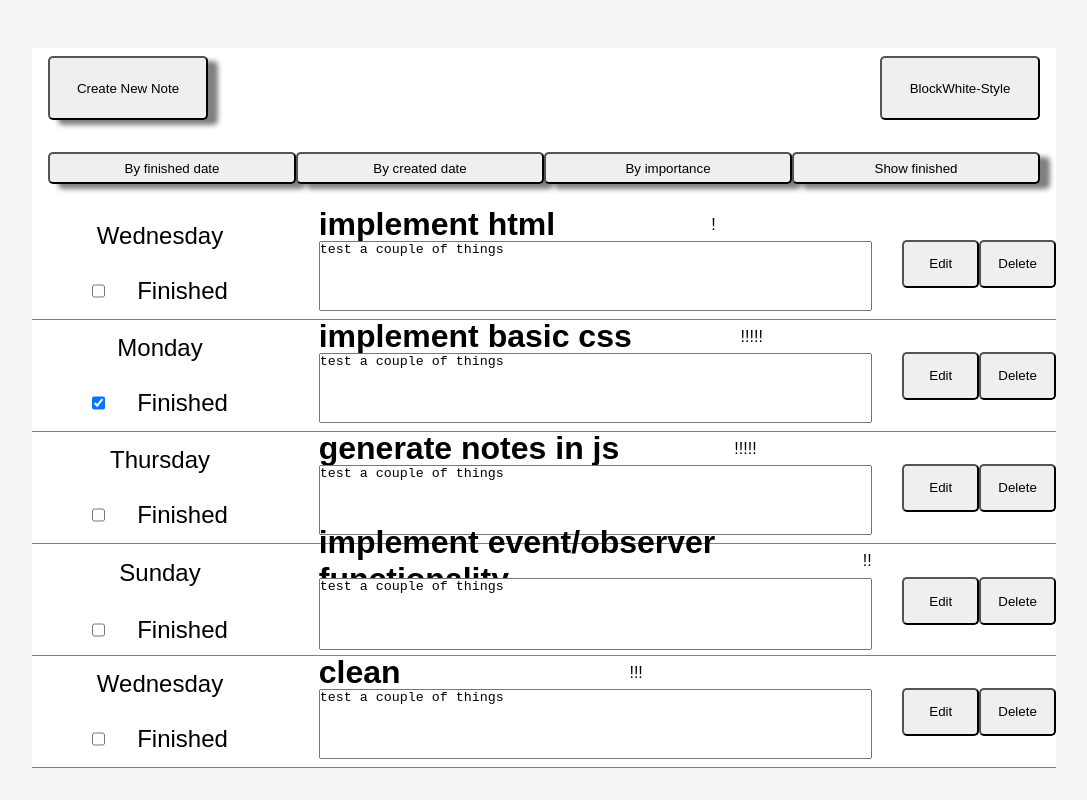
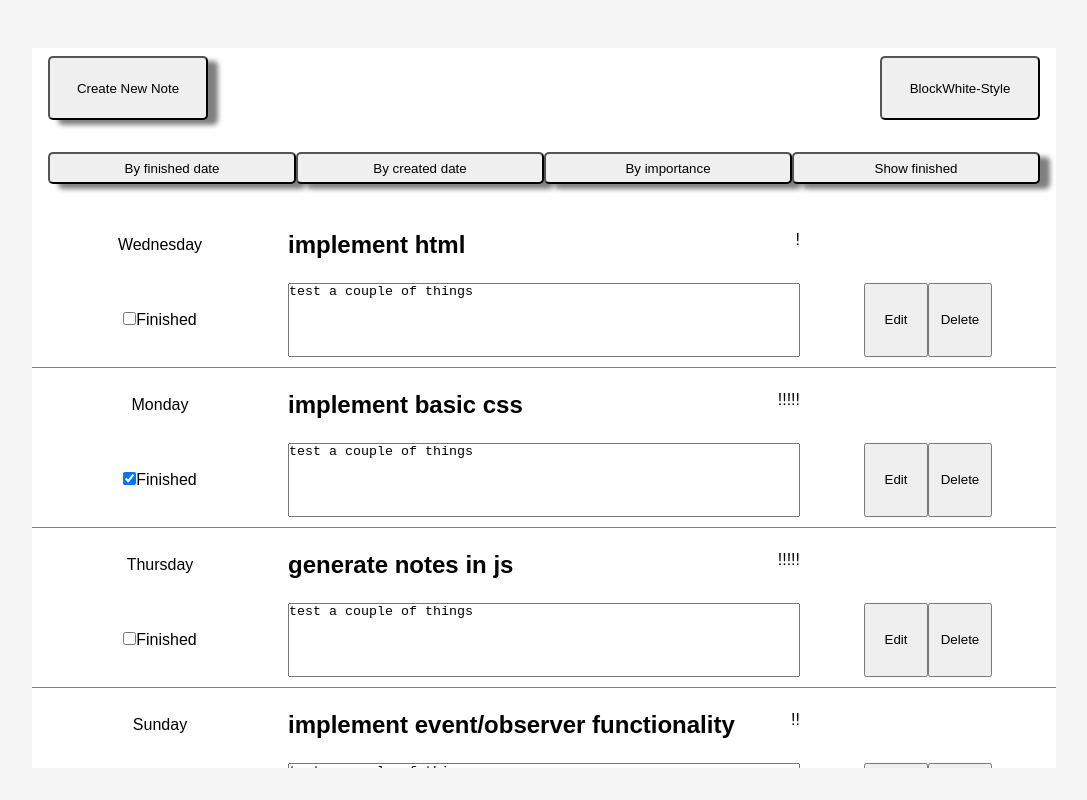
Before and after one commit to amir-ag/cas-fee-project-1, a website: page src/public/index.html in a window 1280 px wide. Shown: the whole page, without its empty margins (96-1183 px from the left). Drawn offline with nearby package versions, Linux system fonts and the light colour scheme.

Commit message:
refactor css

```diff
--- a/src/public/index.html
+++ b/src/public/index.html
@@ -11,7 +11,7 @@
   <header>
     <div class="header-top">
       <button>Create New Note</button>
-      <button>BlockWhite-Style</button>
+      <button id="theme-button">BlockWhite-Style</button>
     </div>
     <div class="header-sort">
       <button>By finished date</button>
@@ -21,7 +21,6 @@
     </div>
   </header>
   <main>
-    <div class="note-container"></div>
   </main>
 </body>
 </html>
--- a/src/public/scripts/index.js
+++ b/src/public/scripts/index.js
@@ -43,6 +43,13 @@ const initialNotes = [
     },
 ]
 
+const themeButton = document.getElementById('theme-button');
+themeButton.addEventListener('click', () => {
+    document.body.classList.toggle('alternative')
+
+})
+
+
 class NoteModel {
     constructor(initialNotes) {
         this.notes = initialNotes;
@@ -72,7 +79,7 @@ class NoteModel {
 
 class NoteView {
     constructor() {
-        this.app = this.getElement('.note-container');
+        this.app = this.getElement('main');
         this.noteList = this.createElement('ul', 'note-list');
         this.app.append(this.noteList);
     }
@@ -124,41 +131,39 @@ class NoteView {
                 const li = this.createElement('li', 'note-item');
                 li.id = note.id;
 
-                const firstNoteModule = this.createElement('div', 'first-note-module');
                 const dueDay = this.createElement('p', 'due-day');
                 dueDay.textContent = note.dueDay;
-                const completeContainer = this.createElement('div', 'checkbox-container');
+
+                const titleContainer = this.createElement('div', 'title-container');
+                const title = this.createElement('h2');
+                title.textContent = note.title;
+                const importance = this.createImportanceSVG(note.importance);
+                titleContainer.append(title, importance);
+
+                const completeContainer = this.createElement('form', 'checkbox-form');
                 const completeCheckBox = this.createElement('input', 'checkbox');
                 completeCheckBox.type = 'checkbox';
-                completeCheckBox.id = 'note';
-                completeCheckBox.htmlFor = 'note';
+                completeCheckBox.id = 'note-checkbox';
                 completeCheckBox.checked = note.complete;
                 const completeCheckBoxLabel = this.createElement('label', 'checkbox-label');
                 completeCheckBoxLabel.textContent = 'Finished';
-                completeContainer.append(completeCheckBox);
-                completeContainer.append(completeCheckBoxLabel);
-                firstNoteModule.append(dueDay, completeContainer);
+                completeCheckBoxLabel.setAttribute('for','note-checkbox');
+                completeContainer.append(completeCheckBox, completeCheckBoxLabel);
 
-                const titleContainer = this.createElement('div', 'title-container');
-                const title = this.createElement('h1');
-                title.textContent = note.title;
-                const importance = this.createImportanceSVG(note.importance);
-
-                const secondNoteModule = this.createElement('div', 'second-note-module');
                 const textContent = this.createElement('textarea', 'textarea');
                 textContent.textContent = note.body;
                 textContent.readOnly = true;
-                titleContainer.append(title, importance);
-                secondNoteModule.append(titleContainer, textContent);
 
-                const thirdNoteModule = this.createElement('div', 'third-note-module');
+                const buttonContainer = this.createElement('div', 'button-container');
                 const editButton = this.createElement('button');
                 editButton.textContent = 'Edit';
+                buttonContainer.append(editButton)
                 const deleteButton = this.createElement('button', 'delete-button');
                 deleteButton.textContent = 'Delete';
-                thirdNoteModule.append(editButton, deleteButton);
+                buttonContainer.append(deleteButton);
 
-                li.append(firstNoteModule, secondNoteModule, thirdNoteModule);
+
+                li.append(dueDay, titleContainer, completeContainer, textContent, buttonContainer);
                 this.noteList.append(li);
             });
         }
--- a/src/public/styles/index.css
+++ b/src/public/styles/index.css
@@ -4,17 +4,28 @@
     padding: 0;
 }
 
+:root {
+    --outer-background: #f5f5f5;
+    --background: white;
+}
+
+.alternative {
+    --outer-background: black;
+    --background: grey;
+}
+
 html {
     height: 100vh;
-    background-color: #f5f5f5;
+    background-color: var(--outer-background);
     font-family: Gill Sans Extrabold, sans-serif;
 }
 
 body {
     width: 80vw;
+    max-width: 1500px;
     height: 90vh;
     margin-top: 3rem;
-    background-color: white;
+    background-color: var(--background);
 }
 
 .header-top {
@@ -62,89 +73,72 @@ body {
     margin-left: 1rem;
 }
 
+main {
+    height: 70vh;
+}
+
 .note-list {
-    max-height: 70vh;
-    display: flex;
-    flex-wrap: wrap;
-    padding: 0;
+    height: 100%;
+    overflow-y: scroll;
 }
 
 .note-item {
-    display: flex;
-    flex-wrap: wrap;
-    width: 100%;
-    max-height: 14vh;
-    min-height: 14vh;
+    height: 20vh;
     border-bottom: 1px solid gray;
-}
-
-.first-note-module {
-    width: 25%;
-    display: flex;
+    padding-bottom: 10px;
+    display: grid;
+    grid-template-columns: repeat(4, 1fr);
+    grid-template-rows: 1fr 1fr;
+    justify-items: center;
     align-items: center;
-    justify-content: space-around;
-    flex-direction: column;
+    grid-template-areas:
+        'due-day title-container title-container button-container'
+        'checkbox-form textarea textarea button-container';
 }
 
 .due-day {
-    font-size: 1.5rem;
+    grid-area: due-day;
+
 }
 
-.checkbox-container {
+.title-container {
+    grid-area: title-container;
+    display: flex;
+    justify-content: space-between;
     width: 100%;
-    display: flex;
-    justify-content: center;
 }
 
-.checkbox-label {
-    padding-left: 2rem;
-    margin: 0;
-    font-size: 1.5rem;
-}
-
-.checkbox {
+.title-container h2 {
     margin: 0;
 }
 
-.second-note-module {
-    width: 60%;
+.importance-container {
     display: flex;
-    justify-content: space-evenly;
-    flex-direction: column;
-}
-
-.title-container {
-    width: 90%;
-    height: 30%;
-    display: flex;
-    justify-content: space-between;
-    align-items: center;
-}
-
-.title-container h1 {
     margin: 0;
 }
 
-.title-container .importance-container {
+.button-container {
+    grid-area: button-container;
     display: flex;
+    align-items: flex-end;
+    justify-content: center;
+    height: 100%;
+    width: 100%;
+}
+
+.button-container button {
+    height: 50%;
+    width: 25%;
+    margin: 0;
+}
+
+.checkbox-form {
+    grid-area: checkbox-form;
 }
 
 .textarea {
-    width: 90%;
-    height: 70%;
+    grid-area: textarea;
     resize: none;
-    margin-bottom: 0.5rem;
+    width: 100%;
+    height: 100%;
 }
-
-.third-note-module {
-    width: 15%;
-    display: flex;
-    justify-content: center;
-    align-items: center;
-}
-
-.third-note-module button {
-    height: 3rem;
-    width: 6rem;
-    border-radius: 5px;
-}
```
Also changed, not shown: src/public/edit.html (added).
